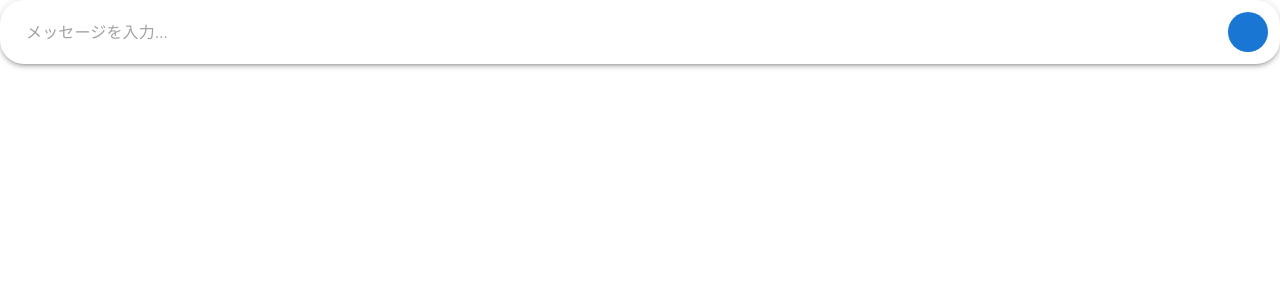
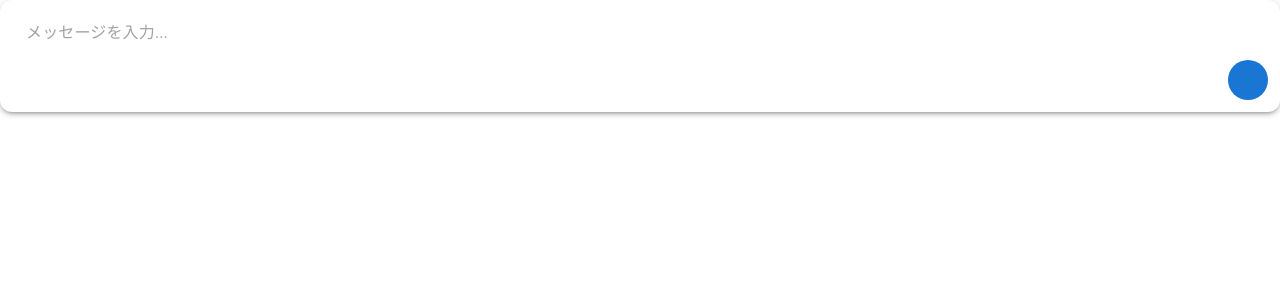
Before and after one commit to stonedev-app/llm-client-test, a React (Vite) app: page / in a window 1280 px wide. Shown: the top 300 px of the page. Built offline with nearby package versions, Linux system fonts and the light colour scheme; some icons are missing.

Commit message:
feat: テキストフィールドとアイコンボタンを縦並びに変更。アイコンボタンは右寄せ

```diff
--- a/src/components/ui/ChatInput.tsx
+++ b/src/components/ui/ChatInput.tsx
@@ -1,5 +1,5 @@
 import { useState } from "react";
-import { TextField, IconButton, Paper } from "@mui/material";
+import { Box, TextField, IconButton, Paper } from "@mui/material";
 import SendIcon from "@mui/icons-material/Send";
 
 export default function ChatInput() {
@@ -25,8 +25,9 @@
       sx={{
         p: 1.5,
         display: "flex",
-        alignItems: "center",
-        borderRadius: "24px",
+        flexDirection: "column",
+        gap: 1,
+        borderRadius: "12px",
       }}
     >
       {/* テキストフィールド。outlinedの枠線は無効化 */}
@@ -53,6 +54,8 @@
           "& fieldset": { border: "none" },
         }}
       />
+      {/* アイコンボタンを右寄せ */}
+      <Box sx={{ display: "flex", justifyContent: "flex-end" }}>
         {/* アイコンボタン */}
         <IconButton
           onClick={handleSend}
@@ -65,6 +68,7 @@
           {/* 送信アイコン */}
           <SendIcon />
         </IconButton>
+      </Box>
     </Paper>
   );
 }
```
Lines whose indentation alone changed are shown as unchanged.
